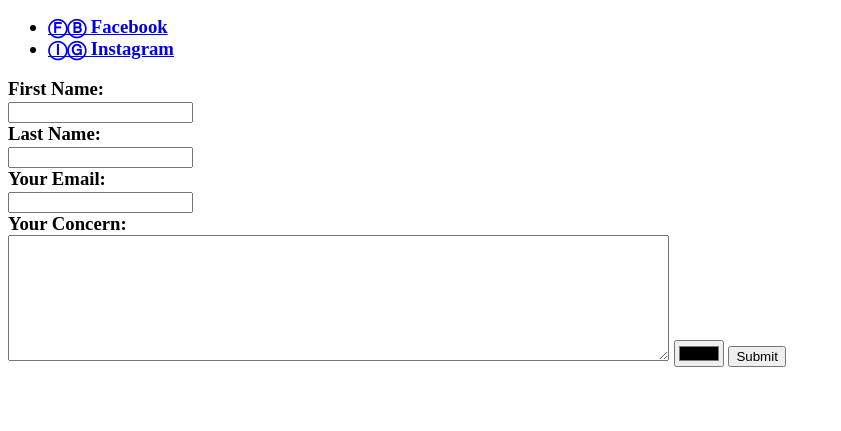
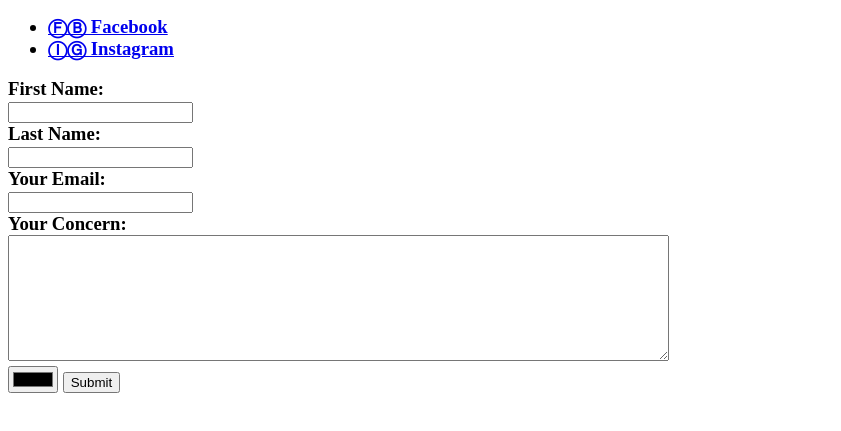
Before and after one commit to revegee/CV, a plain HTML site: page Contact me!.html in a window 1280 px wide. Shown: the part 105-536 px from the top of the page, without its empty margins (0-841 px from the left). Drawn offline with Linux system fonts and the light colour scheme.

Commit message:
Update Contact me!.html

```diff
--- a/Contact me!.html
+++ b/Contact me!.html
@@ -22,7 +22,7 @@
           <label>Your Email:</label><br>
           <input type="email" name="Your Email" value=""><br>
           <label>Your Concern:</label><br>
-          <textarea name="name" rows="8" cols="80"></textarea>
+          <textarea name="name" rows="8" cols="80"></textarea><br>
           <input type="color" name="" value="">
           <input type="submit" name="">
         </form>
```
